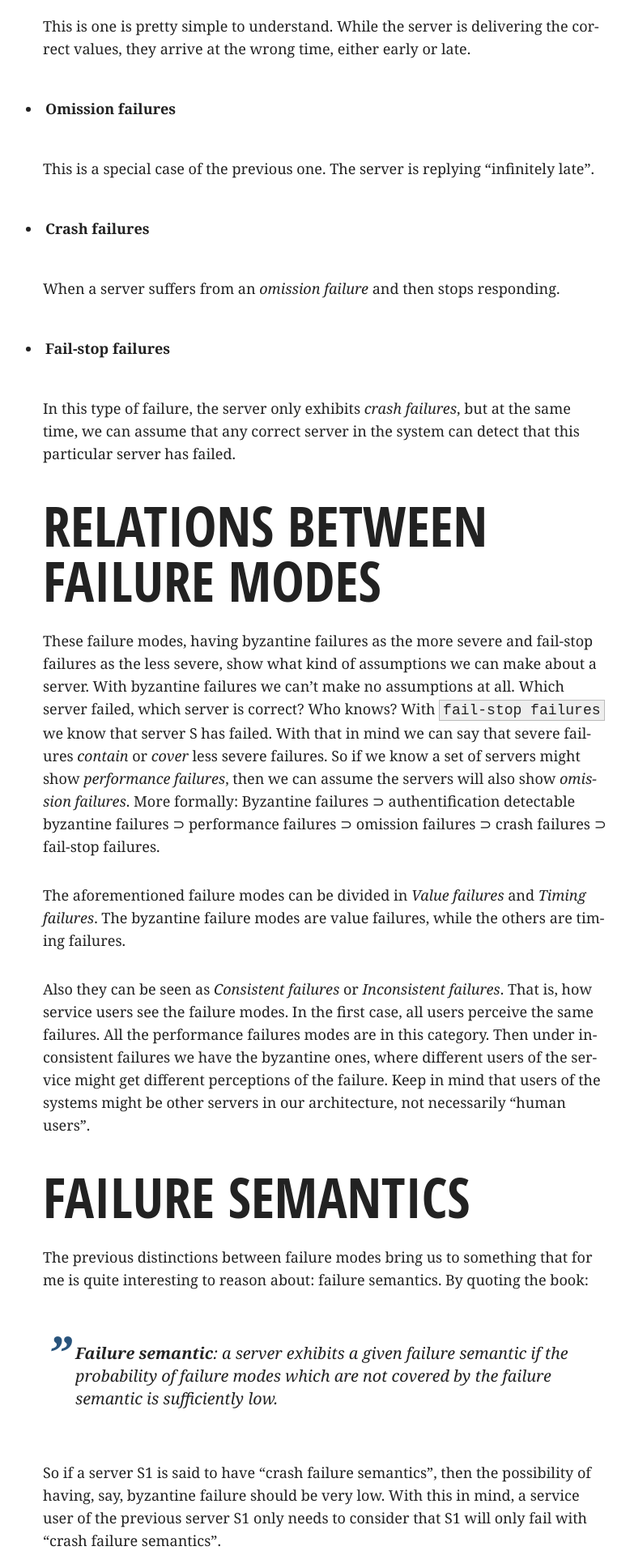
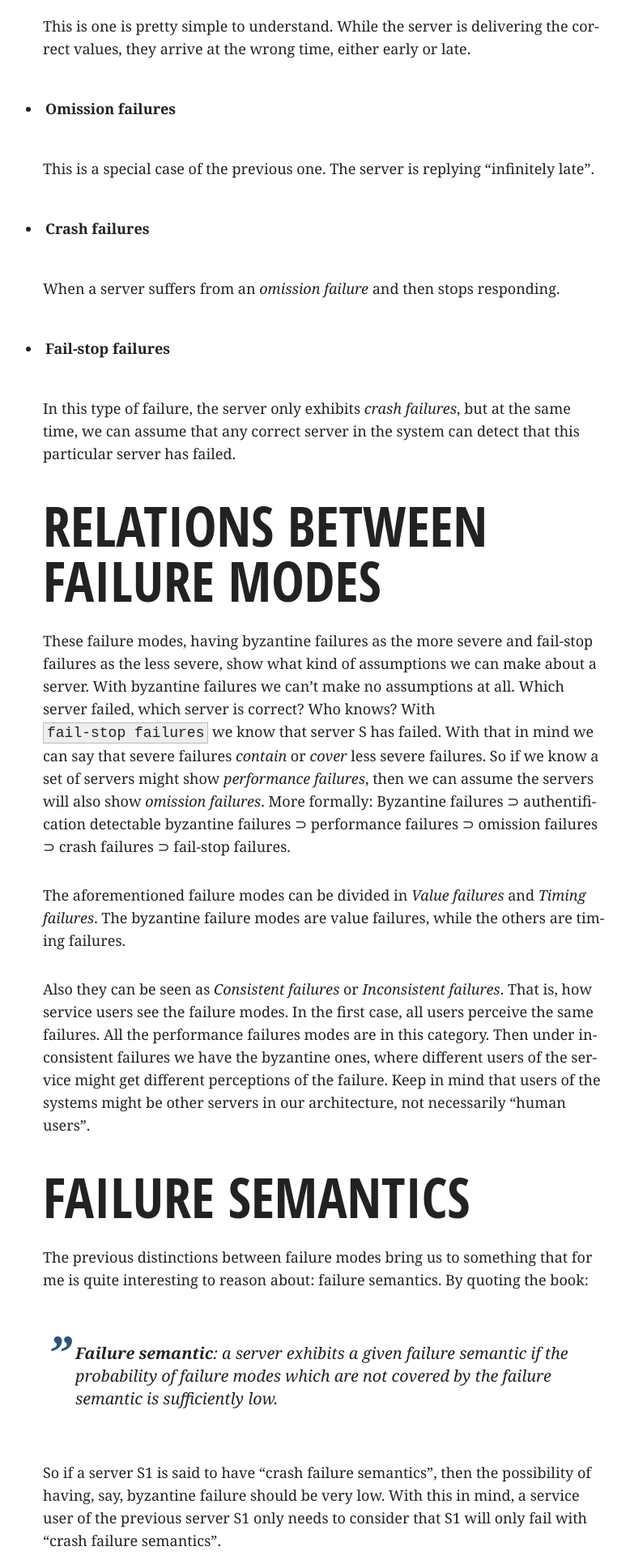
Before and after one commit to videlalvaro/videlalvaro.github.io, a Jekyll site: the page built from _posts/2013-12-20-failure-modes-in-distributed-systems.md, in a window 1280 px wide. Shown: the part 1419-3339 px from the top of the page at 81% size, without its empty margins (239-1017 px from the left). Built offline with Jekyll 4.4.1, drawn with Linux system fonts in a browser that asks for light colours; comment, search, counter and statistics services are not loaded.

Commit message:
fixes code wrap

```diff
--- a/css/screen.css
+++ b/css/screen.css
@@ -467,7 +467,7 @@
   border: 1px solid #bbbbbb;
   padding: .2rem .4rem;
   overflow-x: scroll;
-  word-wrap: break-word;}
+  white-space:nowrap;}
 article pre code {
   padding: 1rem; }
 article blockquote {
```
